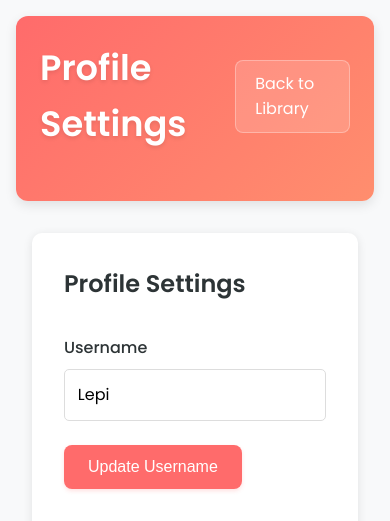
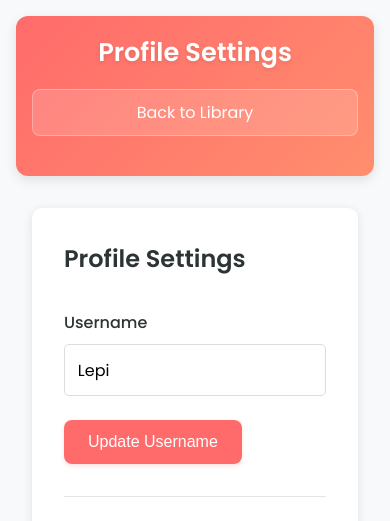
Before and after one commit to lepifj/lyrics-library, a Flask app: page /profile in a window 390 px wide. Shown: the top 521 px of the page. Run offline with Flask 3, Linux system fonts and the light colour scheme; a user stored in the database is signed in.

Commit message:
responsive layout for mobile devices

```diff
--- a/static/style.css
+++ b/static/style.css
@@ -625,12 +625,115 @@ textarea:focus {
         padding: 1rem;
     }
 
-    h1 {
-        font-size: 2rem;
+    header {
+        padding: 1rem;
+    }
+
+    .header-content {
+        flex-direction: column;
+        gap: 1rem;
+        text-align: center;
+    }
+
+    .header-content h1 {
+        font-size: 1.8rem;
+    }
+
+    .user-section {
+        flex-direction: column;
+        gap: 0.8rem;
+        width: 100%;
+    }
+
+    .user-section .username {
+        font-size: 1rem;
+    }
+
+    .user-section .btn-secondary {
+        width: 100%;
+        text-align: center;
+    }
+
+    header #newLyricBtn {
+        width: 100%;
+        margin-top: 1rem;
+        padding: 0.8rem;
+    }
+
+    .lyric-card {
+        padding: 1rem;
+    }
+
+    .card-header {
+        flex-direction: column;
+        gap: 1rem;
+        align-items: flex-start;
+    }
+
+    .lyric-card h3 {
+        font-size: 1.3rem;
+        width: 100%;
+    }
+
+    .card-actions {
+        width: 100%;
+        justify-content: space-between;
+    }
+
+    .btn-share,
+    .btn-edit,
+    .btn-delete {
+        flex: 1;
+        padding: 0.5rem;
+        font-size: 0.85rem;
+        justify-content: center;
+    }
+
+    .btn-share i {
+        margin-right: 2px;
+    }
+
+    .lyrics-scroll {
+        max-height: 250px;
     }
 
     .modal-content {
         width: 95%;
-        padding: 1.5rem;
+        padding: 1.2rem;
+    }
+
+    .modal-content h2 {
+        font-size: 1.5rem;
+    }
+
+    .button-group {
+        flex-direction: column;
+        gap: 0.8rem;
+    }
+
+    .button-group button {
+        width: 100%;
+    }
+
+    textarea {
+        min-height: 150px;
     }
 }
+
+@media (max-width: 480px) {
+    .header-content h1 {
+        font-size: 1.6rem;
+    }
+
+    .card-actions {
+        flex-direction: column;
+        gap: 0.5rem;
+    }
+
+    .btn-share,
+    .btn-edit,
+    .btn-delete {
+        width: 100%;
+        padding: 0.6rem;
+    }
+}
```
